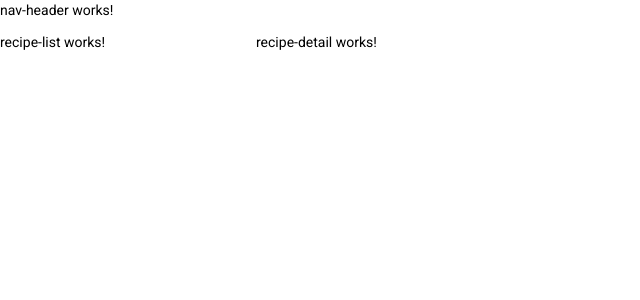
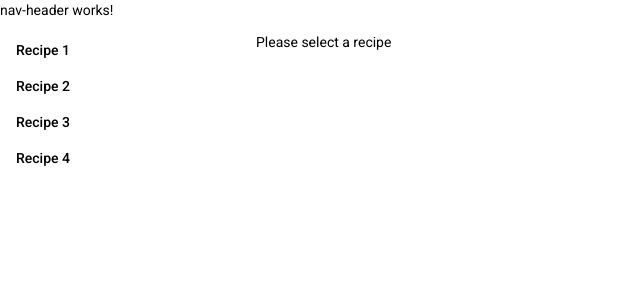
Before and after one commit to munene/recipies, an Angular app: page / in a window 1280 px wide. Shown: the top 300 px of the page, without its empty margins (0-640 px from the left). Built offline with nearby package versions, Linux system fonts and the light colour scheme.

Commit message:
Add data binding

```diff
--- a/src/app/recipe/recipe-detail/recipe-detail.component.html
+++ b/src/app/recipe/recipe-detail/recipe-detail.component.html
@@ -1 +1,31 @@
-<p>recipe-detail works!</p>
+<div *ngIf="recipe; else elseBlock">
+  <div>Name: {{recipe.name}}</div>
+  <div>Description: {{recipe.description}}</div>
+  <div>Name: {{recipe.name}}</div>
+
+  <!--Recipe ingredients-->
+  <div>
+    <div>Ingredients</div>
+    <ul>
+      <li *ngFor="let ingredient of recipe.ingredients">
+        {{ingredient}}
+      </li>
+    </ul>
+  </div>
+
+  <!--Recipe steps-->
+  <div>
+    <div>Steps</div>
+    <ul>
+      <li *ngFor="let step of recipe.steps">
+        {{step}}
+      </li>
+    </ul>
+  </div>
+
+  <div>Name: {{recipe.name}}</div>
+</div>
+
+<ng-template #elseBlock>
+  Please select a recipe
+</ng-template>
--- a/src/app/recipe/recipe-detail/recipe-detail.component.ts
+++ b/src/app/recipe/recipe-detail/recipe-detail.component.ts
@@ -1,4 +1,5 @@
-import { Component, OnInit } from '@angular/core';
+import { Component, OnInit, Input } from '@angular/core';
+import { Recipe } from 'src/app/models/recipe.models';
 
 @Component({
   selector: 'app-recipe-detail',
@@ -6,6 +7,15 @@ import { Component, OnInit } from '@angular/core';
   styleUrls: ['./recipe-detail.component.scss']
 })
 export class RecipeDetailComponent implements OnInit {
+  // The recipe to be rendered on the details view
+  @Input()
+  get recipe(): Recipe { return this._recipe; }
+
+  // A listener for when the selected recipe is changed
+  set recipe(value: Recipe) {
+    this._recipe = value;
+  }
+  private _recipe: Recipe;
 
   constructor() { }
 
--- a/src/app/recipe/recipe-list/recipe-list.component.html
+++ b/src/app/recipe/recipe-list/recipe-list.component.html
@@ -1 +1,5 @@
-<p>recipe-list works!</p>
+<div *ngFor="let recipe of recipes">
+  <button mat-button (click)="selectRecipe(recipe)">
+    {{recipe.name}}
+  </button>
+</div>
--- a/src/app/recipe/recipe-list/recipe-list.component.ts
+++ b/src/app/recipe/recipe-list/recipe-list.component.ts
@@ -1,4 +1,5 @@
-import { Component, OnInit } from '@angular/core';
+import { Component, OnInit, Input, Output, EventEmitter } from '@angular/core';
+import { Recipe } from 'src/app/models/recipe.models';
 
 @Component({
   selector: 'app-recipe-list',
@@ -6,10 +7,22 @@ import { Component, OnInit } from '@angular/core';
   styleUrls: ['./recipe-list.component.scss']
 })
 export class RecipeListComponent implements OnInit {
+  // The list of recipes to be fed into this component for rendering
+  @Input() recipes: Array<Recipe>;
+
+  // The emitter to alert the parent when a recipe is selected
+  @Output() recipeSelected = new EventEmitter<Recipe>();
 
   constructor() { }
 
   ngOnInit(): void {
   }
 
+  /**
+   * Set the recipe to be show on the details view
+   * @param  {Recipe} recipe: The recipe to be shown
+   */
+  selectRecipe(recipe: Recipe) {
+    this.recipeSelected.emit(recipe);
+  }
 }
--- a/src/app/recipe/recipe-parent/recipe-parent.component.html
+++ b/src/app/recipe/recipe-parent/recipe-parent.component.html
@@ -1,5 +1,5 @@
 <app-nav-header></app-nav-header>
 <div class="container">
-  <app-recipe-list></app-recipe-list>
-  <app-recipe-detail></app-recipe-detail>
+  <app-recipe-list [recipes]="recipes" (recipeSelected)="onRecipeSelected($event)"></app-recipe-list>
+  <app-recipe-detail [recipe]="selectedRecipe"></app-recipe-detail>
 </div>
--- a/src/app/recipe/recipe-parent/recipe-parent.component.ts
+++ b/src/app/recipe/recipe-parent/recipe-parent.component.ts
@@ -1,4 +1,5 @@
 import { Component, OnInit } from '@angular/core';
+import { Recipe } from '../../models/recipe.models';
 
 @Component({
   selector: 'app-recipe-parent',
@@ -6,10 +7,50 @@ import { Component, OnInit } from '@angular/core';
   styleUrls: ['./recipe-parent.component.scss']
 })
 export class RecipeParentComponent implements OnInit {
+  recipes: Array<Recipe> = [
+    {
+      name: 'Recipe 1',
+      description: 'Description',
+      images: [],
+      ingredients: [],
+      steps: []
+    },
+    {
+      name: 'Recipe 2',
+      description: 'Description',
+      images: [],
+      ingredients: [],
+      steps: []
+    },
+    {
+      name: 'Recipe 3',
+      description: 'Description',
+      images: [],
+      ingredients: [],
+      steps: []
+    },
+    {
+      name: 'Recipe 4',
+      description: 'Description',
+      images: [],
+      ingredients: [],
+      steps: []
+    },
+  ];
+
+  selectedRecipe: Recipe;
 
   constructor() { }
 
   ngOnInit(): void {
   }
 
+  /**
+   * The listener for when a recipe is selected
+   * It sends the selected recipe to the details view
+   * @param  {Recipe} recipe: The selected recipe
+   */
+  onRecipeSelected(recipe: Recipe) {
+    this.selectedRecipe = recipe;
+  }
 }
--- a/src/app/recipe/recipe.module.ts
+++ b/src/app/recipe/recipe.module.ts
@@ -4,6 +4,7 @@ import { RecipeParentComponent } from './recipe-parent/recipe-parent.component';
 import { RecipeListComponent } from './recipe-list/recipe-list.component';
 import { RecipeDetailComponent } from './recipe-detail/recipe-detail.component';
 import { SharedModule } from '../shared/shared.module';
+import { MatButtonModule } from '@angular/material/button';
 
 @NgModule({
   declarations: [
@@ -13,7 +14,8 @@ import { SharedModule } from '../shared/shared.module';
   ],
   imports: [
     CommonModule,
-    SharedModule
+    SharedModule,
+    MatButtonModule
   ],
   exports: [
     RecipeParentComponent
```
Also changed, not shown: src/app/models/recipe.models.ts (added, +7 -0 lines).
